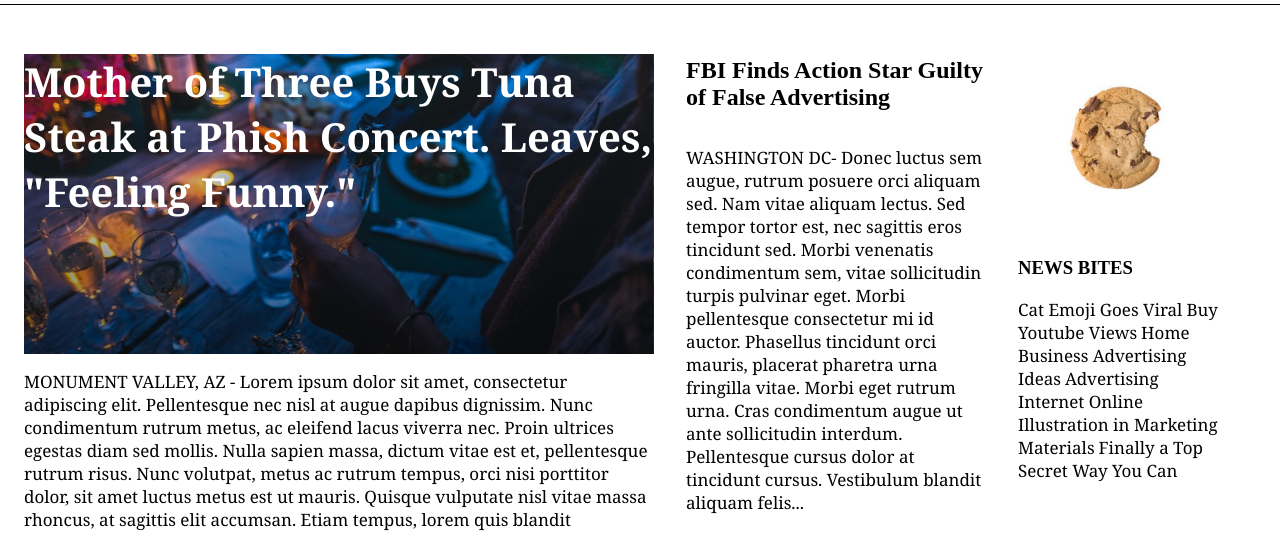
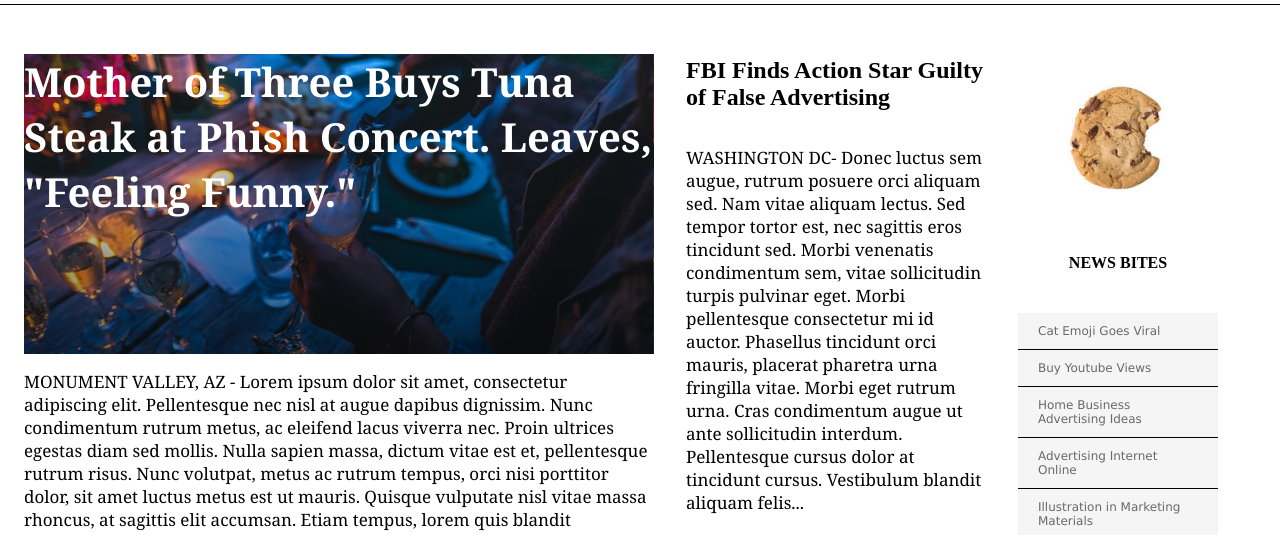
Before and after one commit to SandraSw/MyTimes, a plain HTML site: page index.html in a window 1280 px wide. Shown: the part 86-621 px from the top of the page. Drawn offline with Linux system fonts and the light colour scheme.

Commit message:
Style third column.

```diff
--- a/Resources/CSS/style.css
+++ b/Resources/CSS/style.css
@@ -76,17 +76,9 @@ nav a {
   width: 200px;
 }
 
-h2,
-  h3 {
+h2 {
     font-weight: bold;
-  }
-
-h2 {
-  margin: 19px 0;
-}
-
-h3 {
-  margin: 19px 0;
+    margin: 19px 0;
 }
 
 .narrative,
@@ -125,6 +117,28 @@ h3 {
 
 .stories .text-content {
   height: 250px;
+}
+
+.news-bites h3 {
+  font-size: 16px;
+  font-weight: bold;
+  text-align: center;
+  margin-top: 16px;
+  margin-bottom: 41px;
+}
+
+.news-bites {
+  display: flex;
+  flex-direction: column;
+}
+
+.bite {
+  border-bottom: 1px solid black;
+  background-color: WhiteSmoke;
+  font-family: Verdana;
+  font-size: 12px;
+  color: DimGray;
+  padding: 11px 20px;
 }
 
 /* Images styling */
--- a/index.html
+++ b/index.html
@@ -92,7 +92,7 @@
       <div class="column small">
 
         <img class="cookie" src="Resources/Images/Cookie.png" alt="cookie"/>
-        <div class="new-bites">
+        <div class="news-bites">
           <h3>NEWS BITES</h3>
           <span class="bite">Cat Emoji Goes Viral</span>
           <span class="bite">Buy Youtube Views</span>
```
